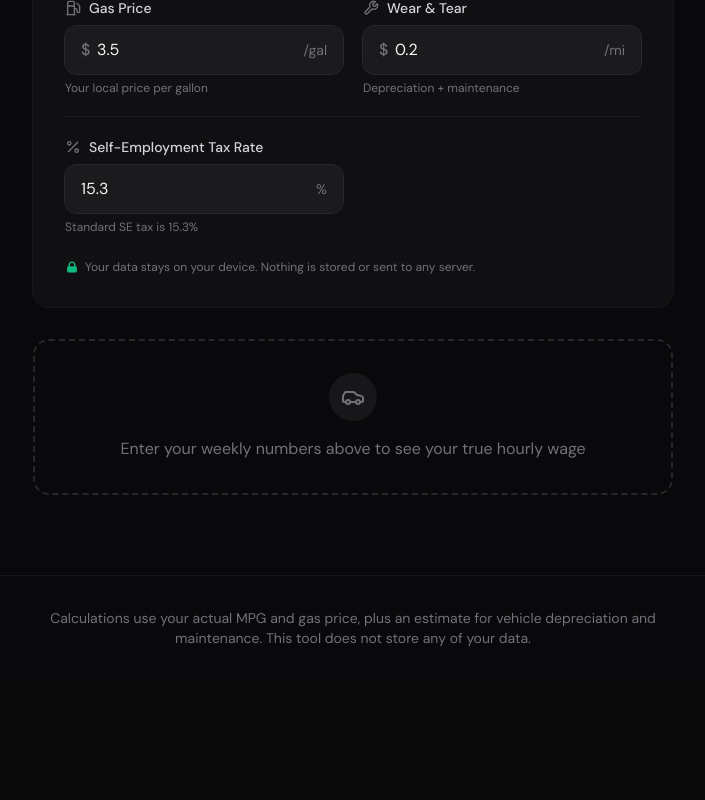
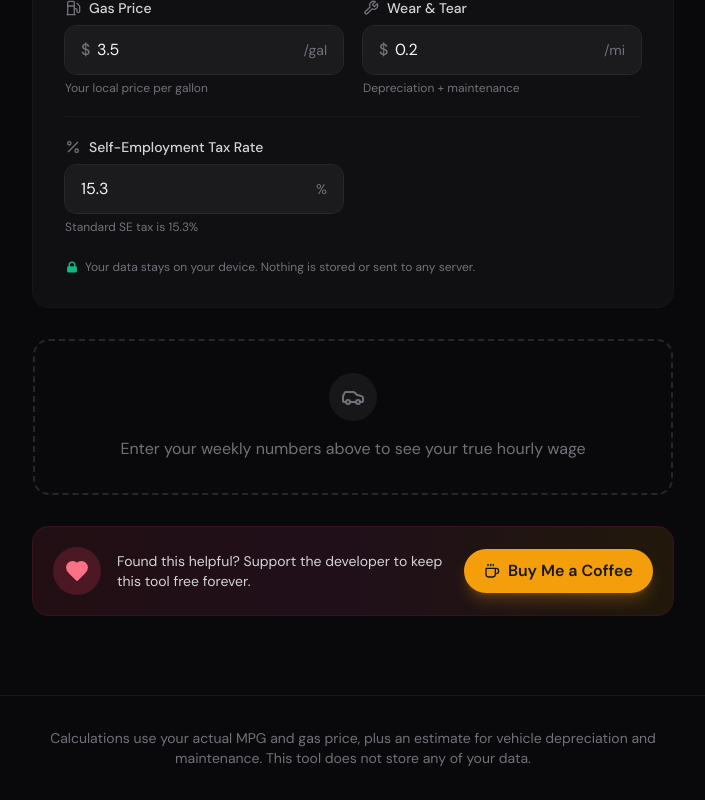
Before and after one commit to John-Dixon-IV/gig-wage-calculator, a Next.js app: page / in a window 1280 px wide. Shown: the part 883-1683 px from the top of the page, without its empty margins (287-992 px from the left). Before the commit the page ends 1563 px from the top, so only its background shows below. Built offline with nearby package versions, Linux system fonts and the light colour scheme.

Commit message:
Show support card always

```diff
--- a/app/page.tsx
+++ b/app/page.tsx
@@ -89,8 +89,6 @@ export default function HomePage() {
           <div className="mt-8 space-y-6 animate-in fade-in slide-in-from-bottom-4 duration-500">
             <ResultsCard results={results} />
 
-            <SupportCard />
-
             <ComparisonChart
               grossHourly={results.appHourlyRate}
               netHourly={results.realHourlyProfit}
@@ -158,6 +156,11 @@ export default function HomePage() {
             </p>
           </div>
         )}
+
+        {/* Support Card - Always visible */}
+        <div className="mt-8">
+          <SupportCard />
+        </div>
       </section>
 
       {/* Footer */}
```
